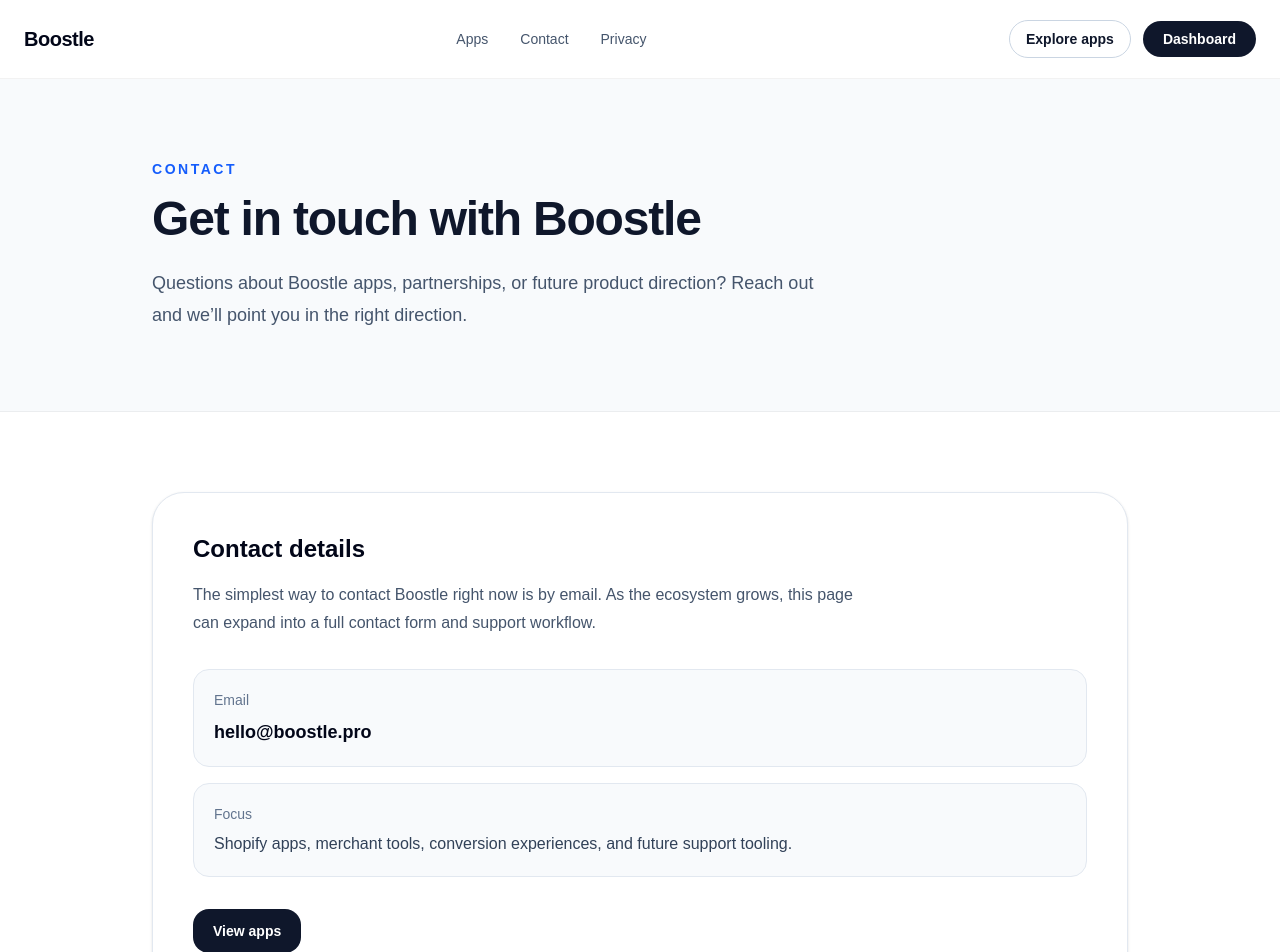
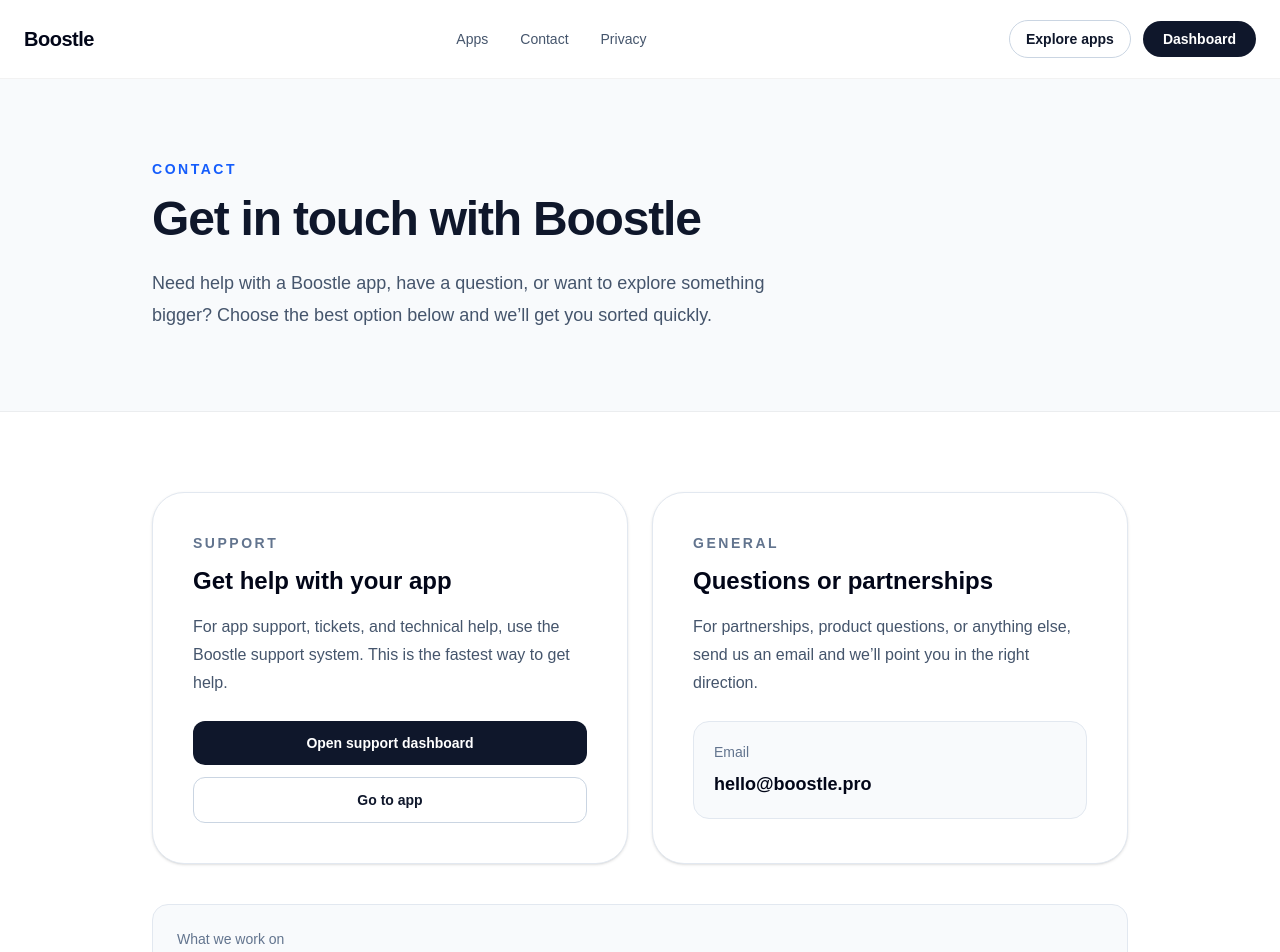
Before and after one commit to invigoratedlifestyle-dev/boostle-website, a Next.js app: page /contact in a window 1280 px wide. Shown: the top 952 px of the page. Built offline with nearby package versions, Linux system fonts and the light colour scheme; no server answers.

Commit message:
feat(contact): add support-first contact flow with app integration

```diff
--- a/src/app/contact/page.tsx
+++ b/src/app/contact/page.tsx
@@ -7,36 +7,79 @@
     <main className="min-h-screen bg-white text-slate-900">
       <Navbar />
 
+      {/* Hero */}
       <section className="border-b border-black/5 bg-slate-50 py-20">
         <div className="mx-auto max-w-5xl px-6">
           <p className="text-sm font-semibold uppercase tracking-[0.18em] text-blue-600">
             Contact
           </p>
+
           <h1 className="mt-4 text-4xl font-bold tracking-tight sm:text-5xl">
             Get in touch with Boostle
           </h1>
+
           <p className="mt-6 max-w-2xl text-lg leading-8 text-slate-600">
-            Questions about Boostle apps, partnerships, or future product
-            direction? Reach out and we’ll point you in the right direction.
+            Need help with a Boostle app, have a question, or want to explore
+            something bigger? Choose the best option below and we’ll get you
+            sorted quickly.
           </p>
         </div>
       </section>
 
+      {/* Contact Options */}
       <section className="py-20">
         <div className="mx-auto max-w-5xl px-6">
+          <div className="grid gap-6 sm:grid-cols-2">
+            {/* Support (PRIMARY) */}
             <div className="rounded-[2rem] border border-slate-200 bg-white p-8 shadow-sm sm:p-10">
-            <h2 className="text-2xl font-semibold text-slate-950">
-              Contact details
-            </h2>
-            <p className="mt-4 max-w-2xl leading-7 text-slate-600">
-              The simplest way to contact Boostle right now is by email. As the
-              ecosystem grows, this page can expand into a full contact form and
-              support workflow.
+              <p className="text-sm font-semibold uppercase tracking-[0.18em] text-slate-500">
+                Support
               </p>
 
-            <div className="mt-8 grid gap-4">
-              <div className="rounded-2xl border border-slate-200 bg-slate-50 p-5">
+              <h2 className="mt-3 text-2xl font-semibold text-slate-950">
+                Get help with your app
+              </h2>
+
+              <p className="mt-4 text-slate-600 leading-7">
+                For app support, tickets, and technical help, use the Boostle
+                support system. This is the fastest way to get help.
+              </p>
+
+              <div className="mt-6 flex flex-col gap-3">
+                <a
+                  href="https://app.boostle.pro/admin"
+                  className="inline-flex items-center justify-center rounded-xl bg-slate-900 px-5 py-3 text-sm font-semibold text-white transition hover:opacity-90"
+                >
+                  Open support dashboard
+                </a>
+
+                <a
+                  href="https://app.boostle.pro"
+                  className="inline-flex items-center justify-center rounded-xl border border-slate-300 px-5 py-3 text-sm font-semibold text-slate-900 transition hover:bg-slate-100"
+                >
+                  Go to app
+                </a>
+              </div>
+            </div>
+
+            {/* General Contact */}
+            <div className="rounded-[2rem] border border-slate-200 bg-white p-8 shadow-sm sm:p-10">
+              <p className="text-sm font-semibold uppercase tracking-[0.18em] text-slate-500">
+                General
+              </p>
+
+              <h2 className="mt-3 text-2xl font-semibold text-slate-950">
+                Questions or partnerships
+              </h2>
+
+              <p className="mt-4 text-slate-600 leading-7">
+                For partnerships, product questions, or anything else, send us
+                an email and we’ll point you in the right direction.
+              </p>
+
+              <div className="mt-6 rounded-2xl border border-slate-200 bg-slate-50 p-5">
                 <p className="text-sm font-medium text-slate-500">Email</p>
+
                 <a
                   href="mailto:hello@boostle.pro"
                   className="mt-2 inline-block text-lg font-semibold text-slate-950 transition hover:text-blue-600"
@@ -44,24 +87,34 @@
                   hello@boostle.pro
                 </a>
               </div>
-
-              <div className="rounded-2xl border border-slate-200 bg-slate-50 p-5">
-                <p className="text-sm font-medium text-slate-500">Focus</p>
-                <p className="mt-2 text-slate-700">
-                  Shopify apps, merchant tools, conversion experiences, and
-                  future support tooling.
-                </p>
             </div>
           </div>
 
-            <div className="mt-8">
+          {/* Focus Section */}
+          <div className="mt-10 rounded-2xl border border-slate-200 bg-slate-50 p-6">
+            <p className="text-sm font-medium text-slate-500">What we work on</p>
+
+            <p className="mt-2 text-slate-700">
+              Shopify apps, conversion optimisation, merchant tooling, and the
+              growing Boostle ecosystem.
+            </p>
+          </div>
+
+          {/* CTA */}
+          <div className="mt-10 flex flex-col gap-3 sm:flex-row">
             <Link
               href="/apps"
-                className="inline-flex rounded-2xl bg-slate-900 px-5 py-3 text-sm font-semibold text-white transition hover:opacity-90"
+              className="inline-flex items-center justify-center rounded-2xl bg-slate-900 px-6 py-3 text-sm font-semibold text-white transition hover:opacity-90"
             >
               View apps
             </Link>
-            </div>
+
+            <Link
+              href="/app"
+              className="inline-flex items-center justify-center rounded-2xl border border-slate-300 px-6 py-3 text-sm font-semibold text-slate-900 transition hover:bg-slate-100"
+            >
+              Go to dashboard
+            </Link>
           </div>
         </div>
       </section>
```
Lines whose indentation alone changed are shown as unchanged.
